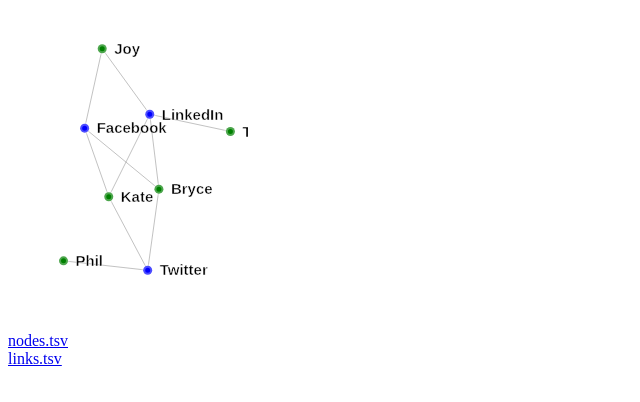
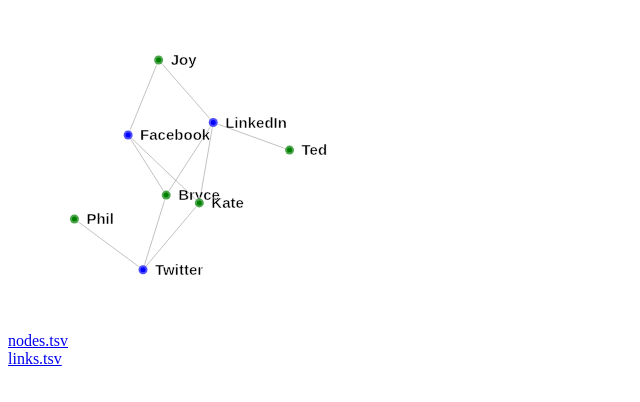
Before and after one commit to pdurbin/connectors, a plain HTML site: page index.html in a window 1280 px wide. Shown: the whole page, without its empty margins (0-640 px from the left). Drawn offline with nearby package versions, Linux system fonts and the light colour scheme.

Commit message:
a bit wider

```diff
--- a/index.html
+++ b/index.html
@@ -67,7 +67,7 @@
             var linkpath = ("links.tsv");
             var nodepath = ("nodes.tsv");
 
-            var width = 240;
+            var width = 320;
             var height = 320;
 
             var color = d3.scale.category20();
```
